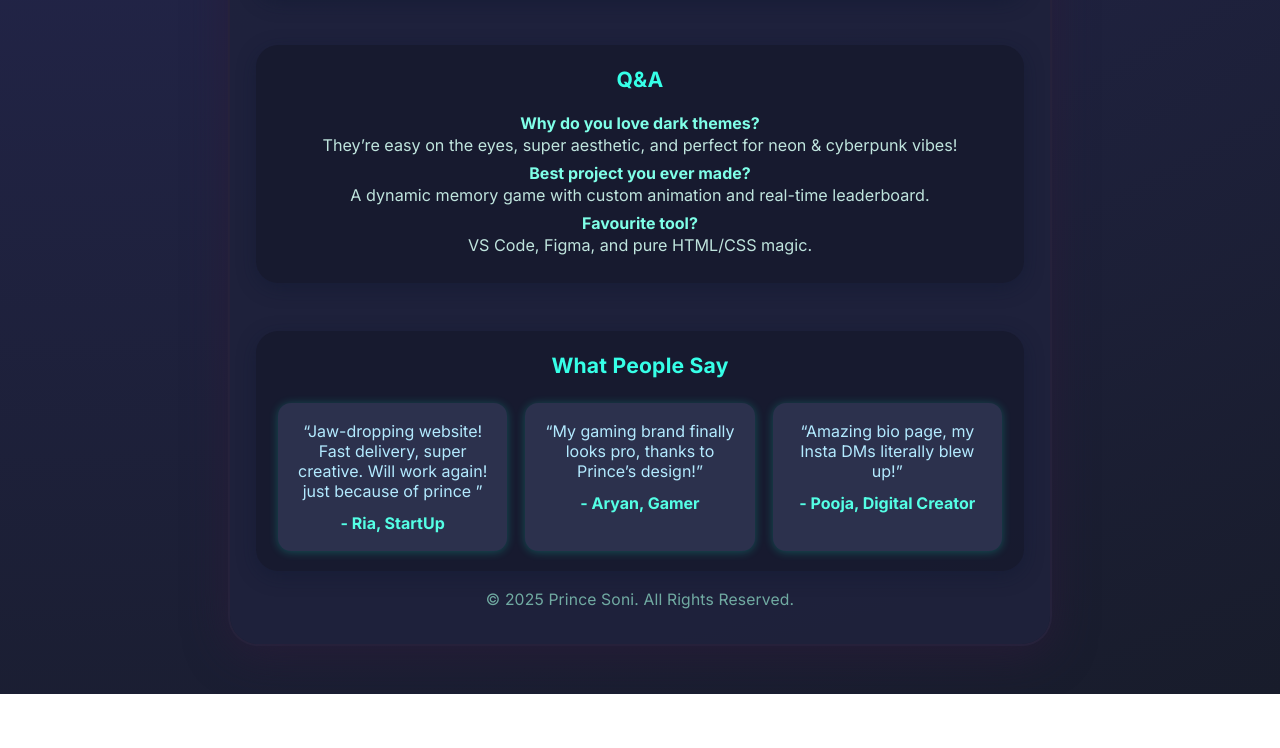
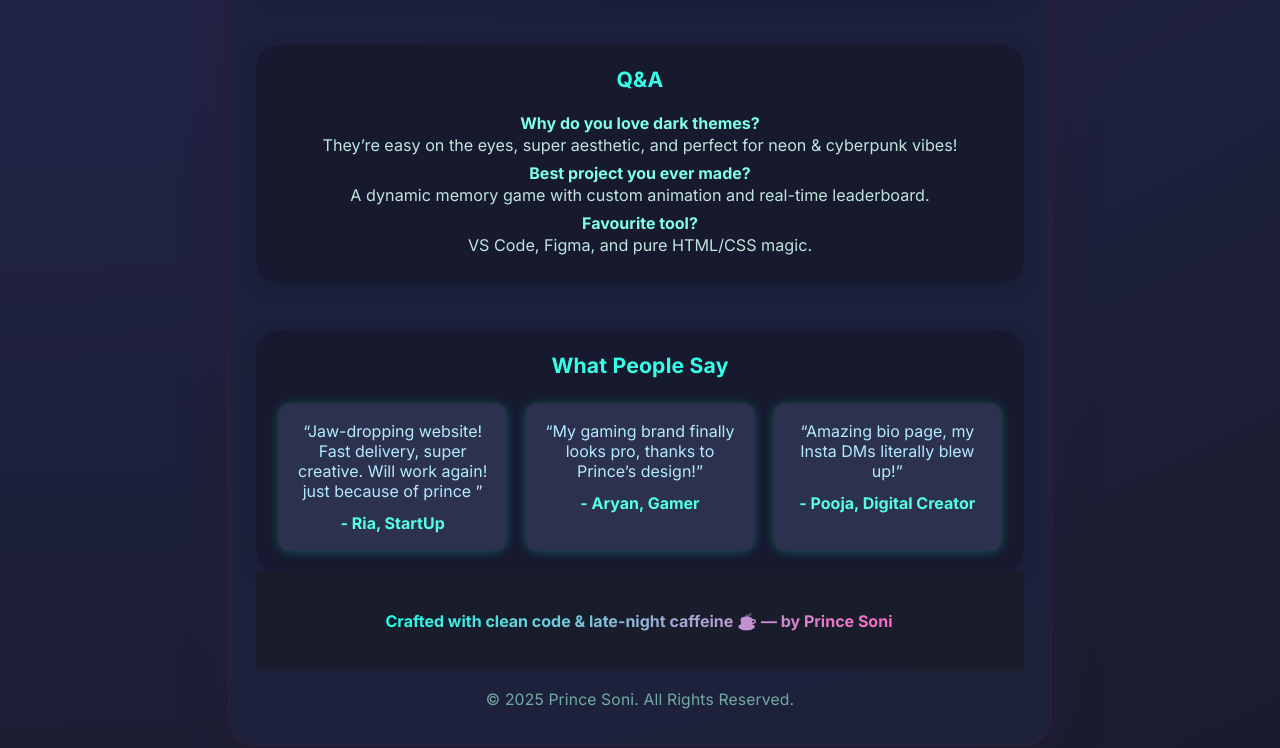
Before and after one commit to wtflagendsbyprince-lab/Princebio6, a plain HTML site: page index.html in a window 1280 px wide. Shown: the part 2016-2764 px from the top of the page. Before the commit the page ends 2710 px from the top, so only its background shows below. Drawn offline with Linux system fonts and the light colour scheme.

Commit message:
index.html

```diff
--- a/index.html
+++ b/index.html
@@ -199,6 +199,38 @@
       </div>
     </section>
     <!-- Footer -->
+      <footer style="padding: 40px 24px; background: #181c2b; text-align: center;">
+
+  <p class="typewriter-footer">Crafted with clean code & late-night caffeine ☕ — by Prince Soni</p>
+
+</footer>
+
+<style>
+.typewriter-footer {
+  font-size: 1rem;
+  font-weight: 600;
+  max-width: fit-content;
+  margin: 0 auto;
+  color: transparent;
+  background: linear-gradient(90deg, #23ffe8, #ff66c4);
+  -webkit-background-clip: text;
+  background-clip: text;
+  white-space: nowrap;
+  overflow: hidden;
+  border-right: 2px solid #23ffe8;
+  animation: typing 6s steps(50, end), blink 0.7s step-end infinite;
+}
+
+@keyframes typing {
+  from { width: 0 }
+  to { width: 100% }
+}
+
+@keyframes blink {
+  0%, 100% { border-color: transparent }
+  50% { border-color: #23ffe8 }
+}
+</style>
     <div class="copyright">
       &copy; 2025 Prince Soni. All Rights Reserved.
     </div>
```
